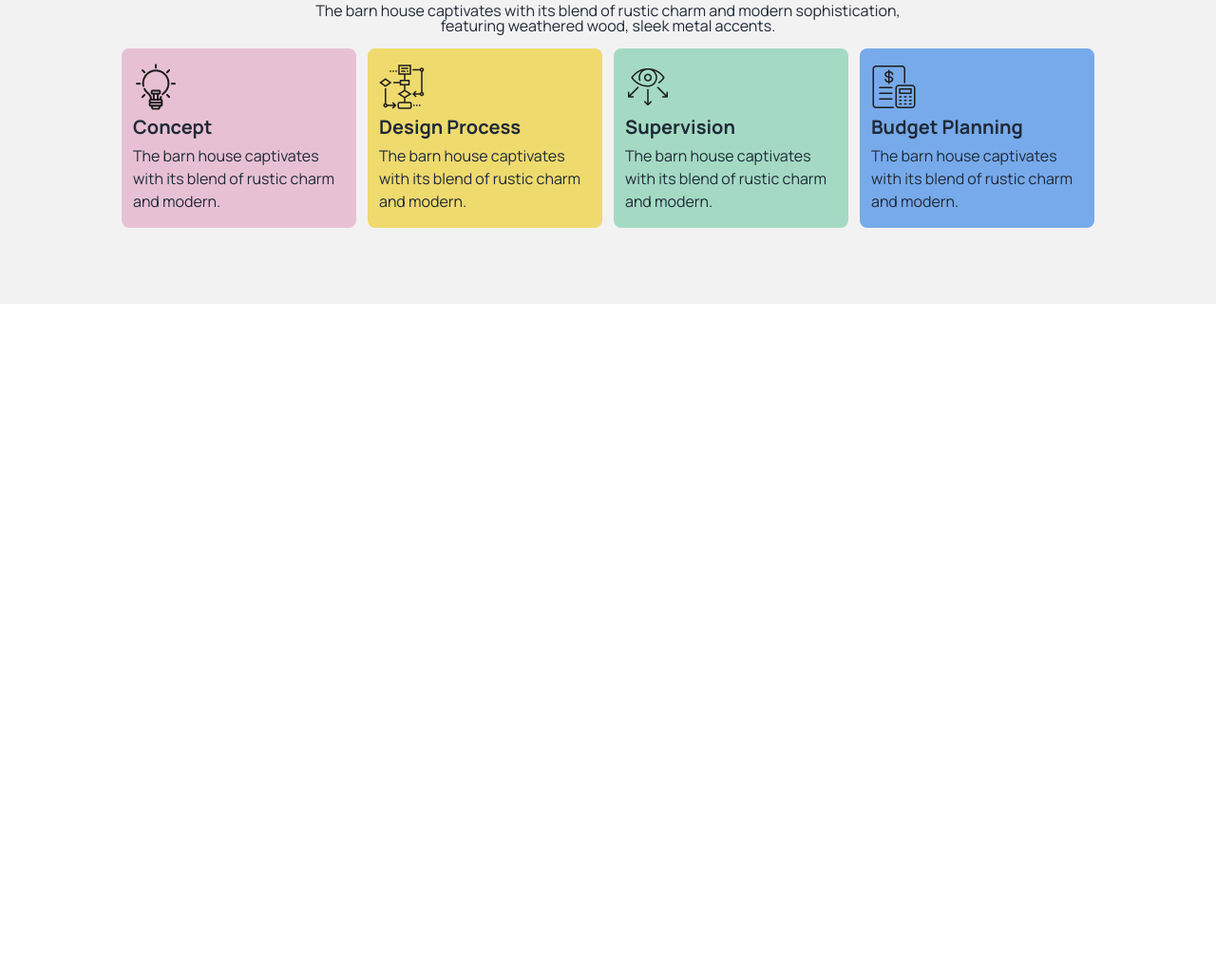
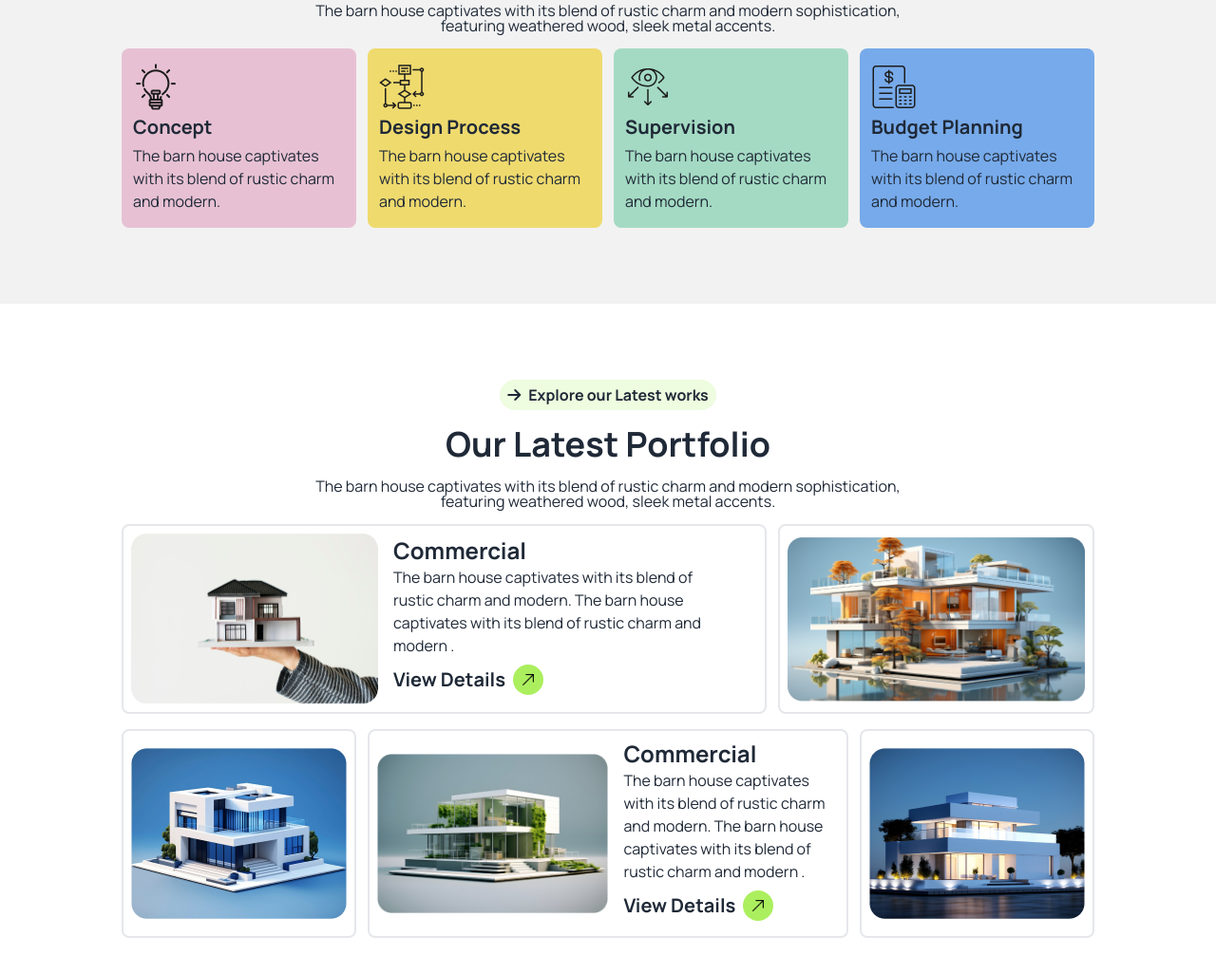
Before and after one commit to uthso297/Assignment-03-Uthso-297-PH, a plain HTML site: page index.html in a window 1280 px wide. Shown: the part 1700-2726 px from the top of the page at 95% size. Before the commit the page ends 2020 px from the top, so only its background shows below. Drawn offline with nearby package versions, Linux system fonts and the light colour scheme.

Commit message:
Latest portfolio section

```diff
--- a/index.html
+++ b/index.html
@@ -197,7 +197,7 @@
                             </button>
                         </div>
 
-                        <h1 class="font-bold md:text-4xl text-2xl md:text-justify text-center">
+                        <h1 class="font-bold md:text-4xl text-3xl md:text-justify text-center">
                             We design thoughtful, <br> liveable spaces
                         </h1>
 
@@ -256,7 +256,8 @@
 
             <!-- Client review section starts-->
 
-            <div class="container md:w-[80%] w-[90%] mx-auto bg-base-100 flex md:flex-row flex-col justify-evenly rounded-lg py-4 md:my-0 my-8">
+            <div
+                class="container md:w-[80%] w-[90%] mx-auto bg-base-100 flex md:flex-row flex-col justify-evenly rounded-lg py-4 md:my-0 my-8">
 
                 <div class="py-2 px-8 space-y-2">
                     <img class="mx-auto" src="assets/chat.png" alt="">
@@ -294,7 +295,7 @@
                     </button>
                 </div>
 
-                <h1 class="font-bold md:text-4xl text-2xl text-center">
+                <h1 class="font-bold md:text-4xl text-3xl text-center">
                     Our Works Process
                 </h1>
 
@@ -331,6 +332,94 @@
         </div>
 
 
+        <!-- Latest portfolio starts -->
+
+        <div class="container md:w-[80%] w-[90%] mx-auto md:py-20 py-8 space-y-4">
+
+            <div class="">
+                <button class="flex rounded-full bg-[rgb(171,239,95,0.2)] items-center gap-2 px-2 py-1 mx-auto">
+                    <i class="fa-solid fa-arrow-right"></i>
+                    <p class="font-bold">Explore our Latest works</p>
+                </button>
+            </div>
+
+            <h1 class="font-bold md:text-4xl text-3xl text-center">
+                Our Latest Portfolio
+            </h1>
+
+            <p class=" text-center md:text-[1rem] text-xs">
+                The barn house captivates with its blend of rustic charm and
+                modern sophistication, <br class="md:block hidden"> featuring weathered wood, sleek metal accents.
+            </p>
+
+            <div class="grid grid-cols-1 md:grid-cols-3 gap-3">
+                <div class="md:col-span-2 rounded-lg border-2 flex md:items-center md:flex-row flex-col gap-4 py-2 px-2">
+                    <div class="">
+
+                        <img class="w-full md:w-auto" src="assets/img1.png" alt="">
+
+                    </div>
+                    <div class="md:w-1/2">
+
+                        <h3 class="font-bold text-2xl">Commercial</h3>
+                        <p>The barn house captivates with its blend of rustic charm and modern. The barn house
+                            captivates with its blend of rustic charm and modern .
+                        </p>
+                        <button class="flex rounded-3xl gap-2 items-center justify-center py-2
+                            md:w-auto">
+                            <h3 class="md:text-xl font-bold">View Details</h3>
+                            <div class="rounded-full bg-but w-8 h-8 flex items-center justify-center">
+                                <img class="h-3 w-3" src="assets/up-right-arrow.png" alt="">
+                            </div>
+
+                        </button>
+                    </div>
+                </div>
+                <div class="rounded-lg border-2 py-2 px-2 flex justify-center items-center">
+                        <img class="md:w-auto w-full" src="assets/img2.png" alt="">
+                </div>
+                <div class="rounded-lg border-2 py-2 px-2 flex justify-center items-center md:hidden">
+                    <img class="md:w-auto w-full" src="assets/img5.png" alt="">
+            </div>
+            </div>
+
+            <div class="grid grid-cols-1 md:grid-cols-4 gap-3">
+
+                <div class="rounded-lg border-2 py-2 px-2 flex justify-center items-center row-start-2 md:row-auto">
+                    <img class="md:w-auto w-full" src="assets/img3.png" alt="">
+            </div>
+
+
+            <div class="md:col-span-2 rounded-lg border-2 flex md:items-center md:flex-row flex-col gap-4 py-2 px-2 row-start-1 md:row-auto">
+                <div class="">
+
+                    <img class="w-full md:w-auto" src="assets/img4.png" alt="">
+
+                </div>
+                <div class="md:w-1/2">
+
+                    <h3 class="font-bold text-2xl">Commercial</h3>
+                    <p>The barn house captivates with its blend of rustic charm and modern. The barn house
+                        captivates with its blend of rustic charm and modern .
+                    </p>
+                    <button class="flex rounded-3xl gap-2 items-center justify-center py-2
+                        md:w-auto">
+                        <h3 class="md:text-xl font-bold">View Details</h3>
+                        <div class="rounded-full bg-but w-8 h-8 flex items-center justify-center">
+                            <img class="h-3 w-3" src="assets/up-right-arrow.png" alt="">
+                        </div>
+
+                    </button>
+                </div>
+            </div>
+
+            <div class="rounded-lg border-2 py-2 px-2 flex justify-center items-center">
+                <img class="md:w-auto w-full" src="assets/img5.png" alt="">
+        </div>
+
+        </div>
+
+        <!-- Latest portfolio ends -->
 
 
     </main>
```
